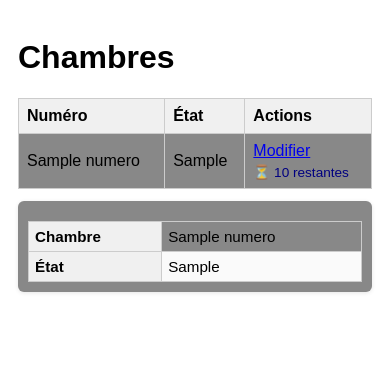
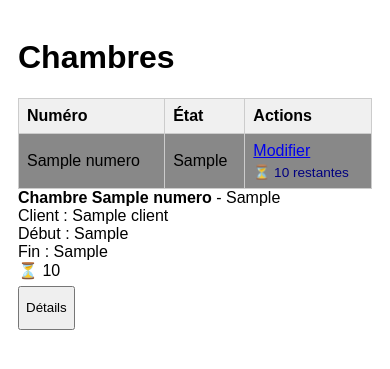
Before and after one commit to IbrahimaDIOUF33/Soneva_chambres-flask, a Flask app: template App/templates/index.html in a window 390 px wide. Shown: the top 369 px of the page. Run offline with Flask 3, Linux system fonts and the light colour scheme; the template is opened without the code that fills it: most values are stand-ins (such as "Sample title", 1, 10 or a date in 2020); some libraries are stand-ins or nearby versions.

Commit message:
✨ Amélioration responsive : cartes chambres mobiles avec bouton Détails

```diff
--- a/App/templates/index.html
+++ b/App/templates/index.html
@@ -78,13 +78,34 @@
     <!-- Vue mobile : cartes -->
     <div class="cartes-chambres">
         {% for chambre in chambres %}
-            <div class="carte-chambre" style="background-color: {{ chambre.status_color }};">
-            <table class="mini-table">
-                <tr><th>Chambre</th><td>{{ chambre.numero }}</td></tr>
-                <tr><th>État</th><td>{{ chambre.etat_libelle }}</td></tr>
-                <!-- etc. -->
-            </table>
-            </div>
+        <tr class="ligne-mobile" style="background-color: {{ chambre.status_color }};">
+            <td colspan="3">
+                <strong>Chambre {{ chambre.numero }}</strong> - {{ chambre.etat_libelle }}<br>
+                Client : {{ chambre.client or '—' }}<br>
+                Début : {{ chambre.debut_affichage }}<br>
+                Fin : {{ chambre.fin_affichage }}<br>
+
+                {% if chambre.temps_restant %}
+                    ⏳ {{ chambre.temps_restant }}<br>
+                {% endif %}
+                {% if chambre.depassé %}
+                    ⚠️ Dépassé<br>
+                {% endif %}
+
+                <button onclick="toggleDetails({{ chambre.id }})" style="margin-top: 6px;">Détails</button>
+
+                <div id="details-{{ chambre.id }}" class="details-carte" style="display:none; margin-top: 8px;">
+                    <strong>Tarif payé :</strong> {{ chambre.tarif or '—' }}<br>
+                    <strong>Pièce ID :</strong> {{ chambre.identite or '—' }}<br>
+                    <strong>Agent :</strong> {{ chambre.agent or '—' }}<br>
+                    <strong>Observations :</strong> {{ chambre.observations or '—' }}<br><br>
+
+                    <a href="{{ url_for('reserver', id=chambre.id) }}">
+                        <button>Modifier</button>
+                    </a>
+                </div>
+            </td>
+        </tr>
         {% endfor %}
     </div>
 
@@ -93,5 +114,14 @@
             window.location.reload();
         }, 60000); // recharge toutes les 60 secondes
     </script>
+
+    <script>
+    function toggleDetails(id) {
+        const div = document.getElementById('details-' + id);
+        div.style.display = div.style.display === 'none' ? 'block' : 'none';
+    }
+    </script>
+
+
 </body>
 </html>
```
